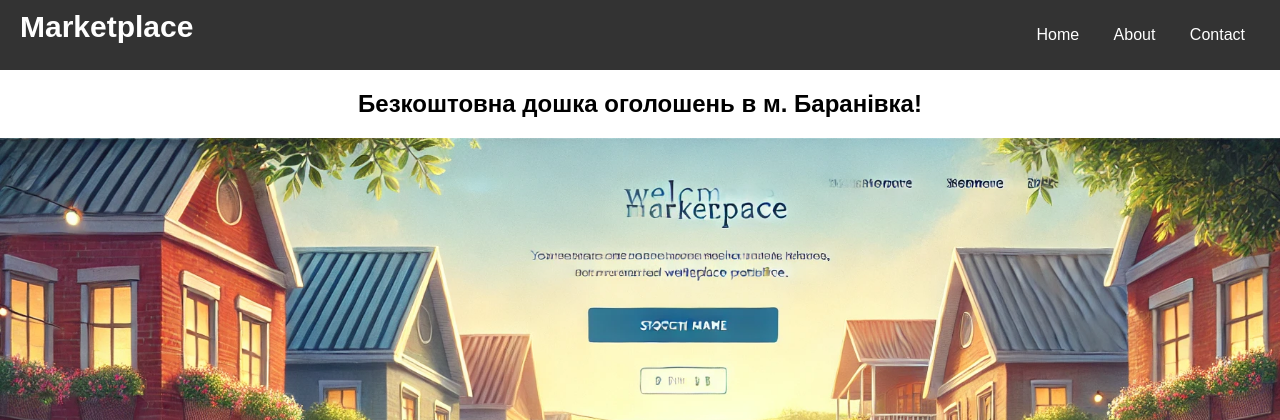
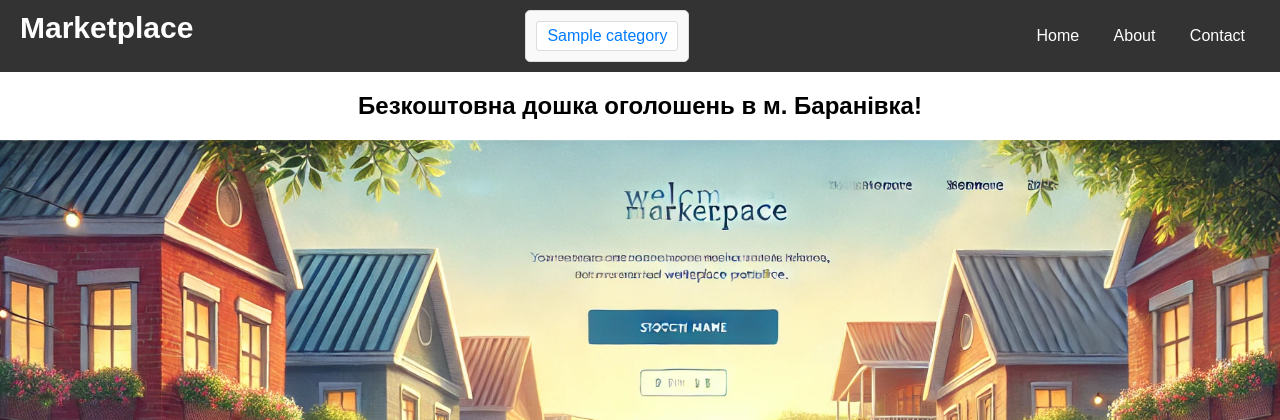
Before and after one commit to dissom/marketplace, a Django app: page / in a window 1280 px wide. Shown: the top 420 px of the page. Run offline with Django 4.2, Linux system fonts and the light colour scheme; tables that the repository leaves empty hold one stand-in row (values such as "Sample post").

Commit message:
uodated navigation, added styles for nav

```diff
--- a/static/css/styles.css
+++ b/static/css/styles.css
@@ -41,3 +41,44 @@ nav a:hover {
     font-size: 30px;
     font-weight: bold;
 }
+.cats {
+    display: flex; /* Встановлює гнучке горизонтальне вирівнювання */
+    flex-wrap: wrap; /* Дозволяє перенос елементів у новий рядок */
+    gap: 15px; /* Відстань між елементами */
+    padding: 10px;
+    background-color: #f9f9f9;
+    border: 1px solid #ddd;
+    border-radius: 5px;
+    max-width: 800px; /* Обмеження ширини контейнера */
+    margin: 0 auto; /* Центрування контейнера */
+}
+
+.cats ul {
+    display: flex; /* Перевизначає стандартну вертикальну поведінку ul */
+    flex-wrap: wrap; /* Дозволяє перенос на новий рядок */
+    padding: 0; /* Видаляє зайвий відступ ul */
+    margin: 0; /* Видаляє стандартний відступ ul */
+    list-style: none; /* Видаляє маркери списку */
+}
+
+.cats li {
+    margin: 0; /* Забезпечує рівномірне вирівнювання */
+}
+
+.cats a {
+    display: block; /* Дозволяє керувати шириною */
+    text-decoration: none;
+    color: #007BFF;
+    font-weight: 500;
+    padding: 5px 10px;
+    background-color: #fff;
+    border: 1px solid #ddd;
+    border-radius: 3px;
+    transition: all 0.3s ease;
+}
+
+.cats a:hover {
+    color: #fff;
+    background-color: #007BFF;
+    border-color: #0056b3;
+}
--- a/templates/includes/nav.html
+++ b/templates/includes/nav.html
@@ -1,5 +1,12 @@
 <div class="logo">
     <a href="/">Marketplace</a>
+</div>
+<div class="cats">
+    <ul>
+        {% for cat in cats %}
+            <li><a href="/category/{{ cat.slug }}/">{{ cat.name }}</a></li>
+        {% endfor %}
+    </ul>
 </div>
 <nav>
     <a href="/">Home</a>
```
